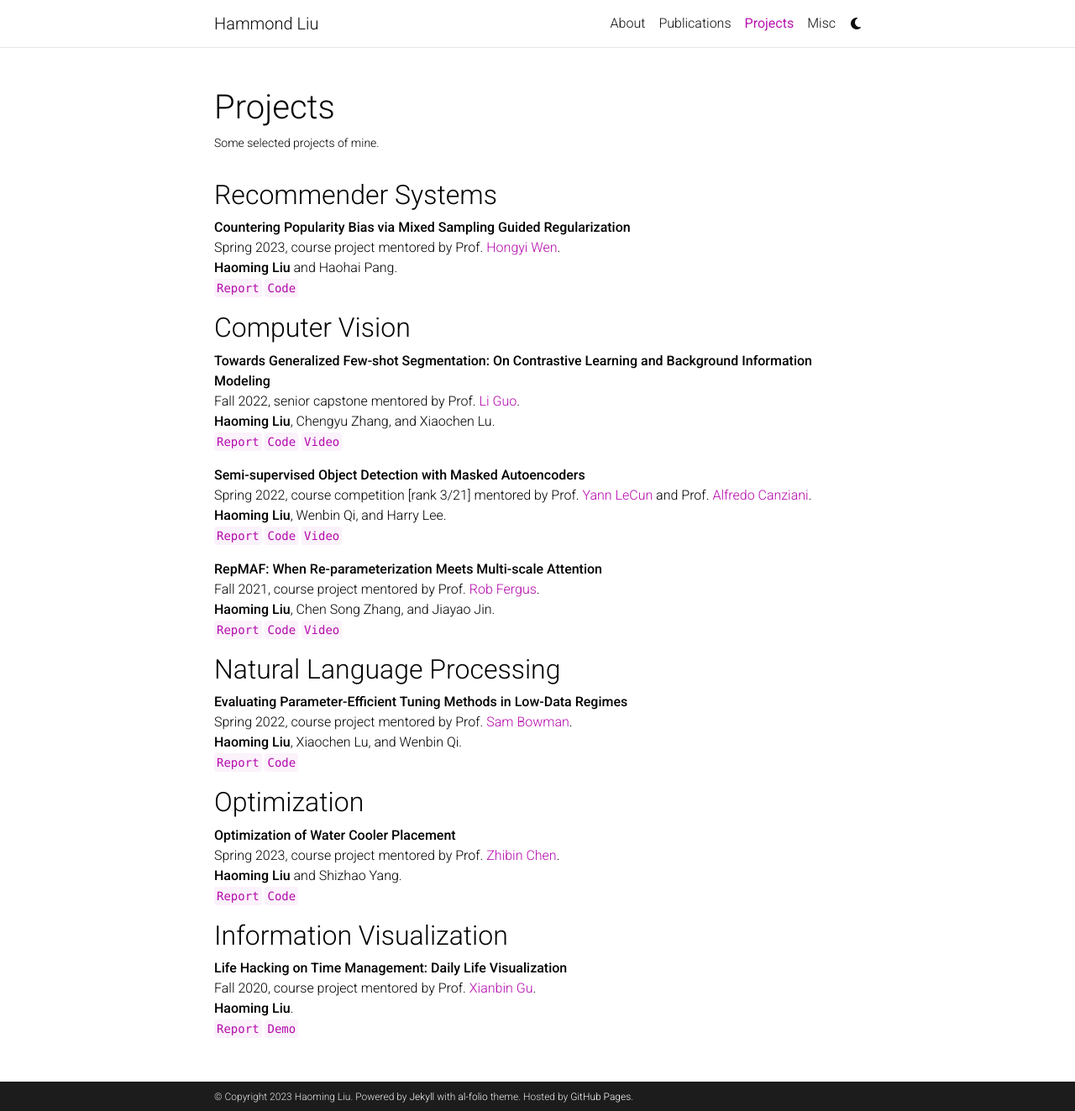
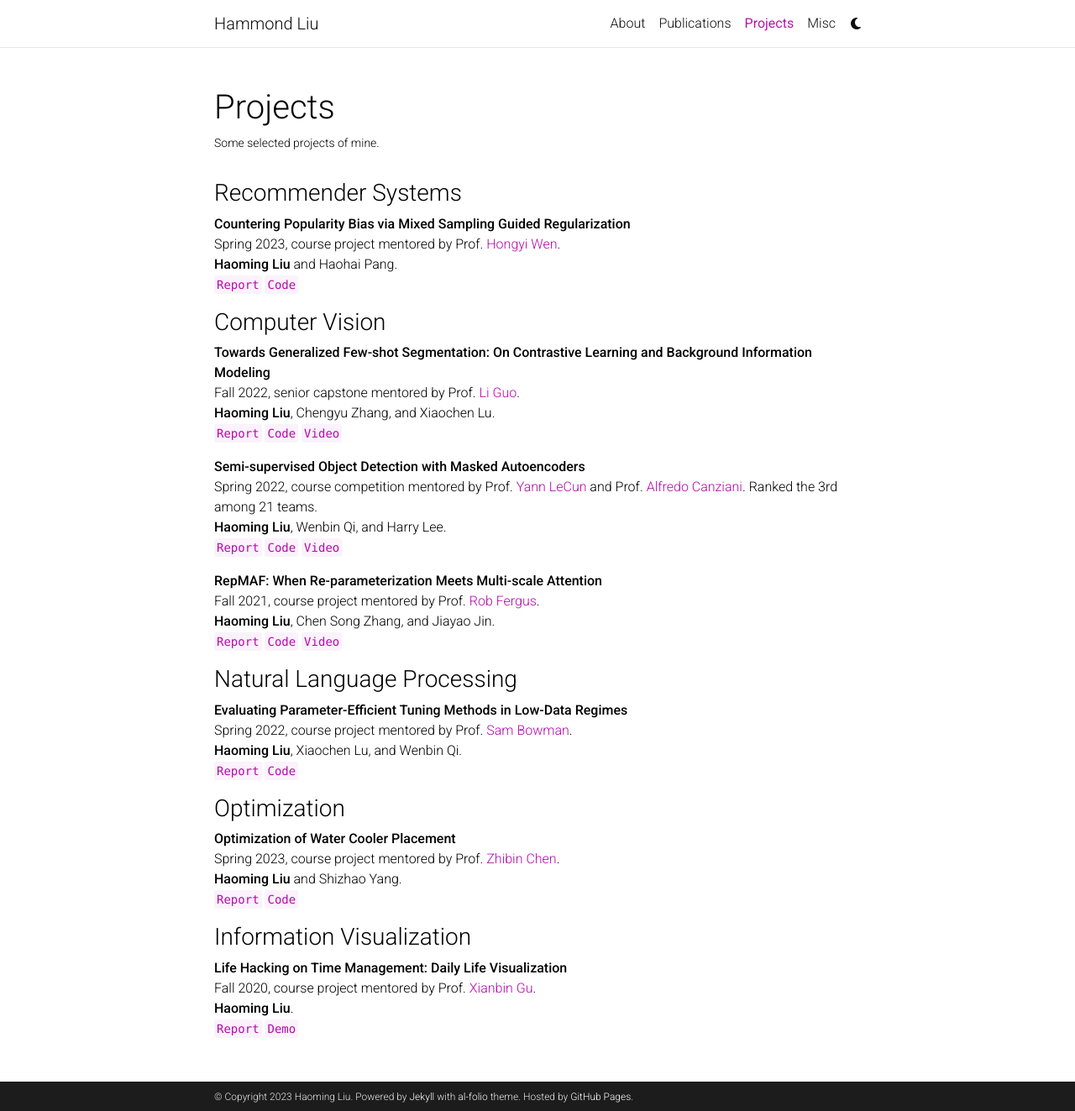
Before and after one commit to hmdliu/hmdliu.github.io, a Jekyll site: the page built from _pages/projects.md, in a window 1280 px wide and 1323 px high. Shown: the whole window at 84% size. Built offline with Jekyll 4.4.1, drawn with Linux system fonts in a browser that asks for light colours; comment, search, counter and statistics services are not loaded; a style sheet for code colours, icons or effects is not loaded.

Commit message:
Update projects

```diff
--- a/_pages/projects.md
+++ b/_pages/projects.md
@@ -7,57 +7,57 @@
 nav_order: 2
 ---
 
-## Recommender Systems
+### Recommender Systems
 
 **Countering Popularity Bias via Mixed Sampling Guided Regularization** \
 Spring 2023, course project mentored by Prof. [Hongyi Wen](https://whongyi.github.io/). \
 **Haoming Liu** and Haohai Pang. \
-[`Report`](https://hmdliu.github.io/assets/pdf/Report_RS.pdf)
+[`Report`](../assets/pdf/Report_RS.pdf)
 [`Code`](https://github.com/hmdliu/RecSys-SP23/tree/main/Project)
 
-## Computer Vision
+### Computer Vision
 
 **Towards Generalized Few-shot Segmentation: On Contrastive Learning and Background Information Modeling** \
 Fall 2022, senior capstone mentored by Prof. [Li Guo](https://shanghai.nyu.edu/academics/faculty/directory/li-guo). \
 **Haoming Liu**, Chengyu Zhang, and Xiaochen Lu. \
-[`Report`](https://hmdliu.github.io/assets/pdf/Report_Cap.pdf)
+[`Report`](../assets/pdf/Report_Cap.pdf)
 [`Code`](https://github.com/hmdliu/GFSS-Capstone)
 [`Video`](https://drive.google.com/file/d/1s7ozZOMiHsEa3f2cFKRqsiSokbJIWVMG/view?usp=sharing)
 
 **Semi-supervised Object Detection with Masked Autoencoders** \
-Spring 2022, course competition [rank 3/21] mentored by Prof. [Yann LeCun](https://scholar.google.com/citations?user=WLN3QrAAAAAJ&hl=en) and Prof. [Alfredo Canziani](https://atcold.github.io/). \
+Spring 2022, course competition mentored by Prof. [Yann LeCun](https://scholar.google.com/citations?user=WLN3QrAAAAAJ&hl=en) and Prof. [Alfredo Canziani](https://atcold.github.io/). Ranked the 3rd among 21 teams. \
 **Haoming Liu**, Wenbin Qi, and Harry Lee. \
-[`Report`](https://hmdliu.github.io/assets/pdf/Report_DL.pdf)
+[`Report`](../assets/pdf/Report_DL.pdf)
 [`Code`](https://github.com/hmdliu/DL-SP22-Team2)
 [`Video`](https://drive.google.com/file/d/1dFIxE3CvS43oI0oLGSbOL0hPDuulPWmb/view?usp=sharing)
 
 **RepMAF: When Re-parameterization Meets Multi-scale Attention** \
 Fall 2021, course project mentored by Prof. [Rob Fergus](https://cs.nyu.edu/~fergus/pmwiki/pmwiki.php). \
 **Haoming Liu**, Chen Song Zhang, and Jiayao Jin. \
-[`Report`](https://hmdliu.github.io/assets/pdf/Report_CV.pdf)
+[`Report`](../assets/pdf/Report_CV.pdf)
 [`Code`](https://github.com/hmdliu/RepMAF)
 [`Video`](https://drive.google.com/file/d/1s0Ok-tXuxGn75a_k5NGgRZ4hMTHetreE/view?usp=sharing)
 
-## Natural Language Processing
+### Natural Language Processing
 
 **Evaluating Parameter-Efficient Tuning Methods in Low-Data Regimes** \
 Spring 2022, course project mentored by Prof. [Sam Bowman](https://cims.nyu.edu/~sbowman/). \
 **Haoming Liu**, Xiaochen Lu, and Wenbin Qi. \
-[`Report`](https://hmdliu.github.io/assets/pdf/Report_MLLU.pdf)
+[`Report`](../assets/pdf/Report_MLLU.pdf)
 [`Code`](https://github.com/hmdliu/MLLU-S22)
 
-## Optimization
+### Optimization
 
 **Optimization of Water Cooler Placement** \
 Spring 2023, course project mentored by Prof. [Zhibin Chen](https://shanghai.nyu.edu/academics/faculty/directory/zhibin-chen). \
 **Haoming Liu** and Shizhao Yang. \
-[`Report`](https://hmdliu.github.io/assets/pdf/Report_Optim.pdf)
+[`Report`](../assets/pdf/Report_Optim.pdf)
 [`Code`](https://github.com/hmdliu/Optim-SP23)
 
-## Information Visualization
+### Information Visualization
 
 **Life Hacking on Time Management: Daily Life Visualization** \
 Fall 2020, course project mentored by Prof. [Xianbin Gu](https://shanghai.nyu.edu/academics/faculty/directory/xianbin-gu). \
 **Haoming Liu**. \
-[`Report`](https://hmdliu.github.io/assets/pdf/Report_IV.pdf)
+[`Report`](../assets/pdf/Report_IV.pdf)
 [`Demo`](https://drive.google.com/drive/folders/1HwU6hjsAsYE5VIdbLdq3Xe1YJMJyeYqR?usp=sharing)
```
